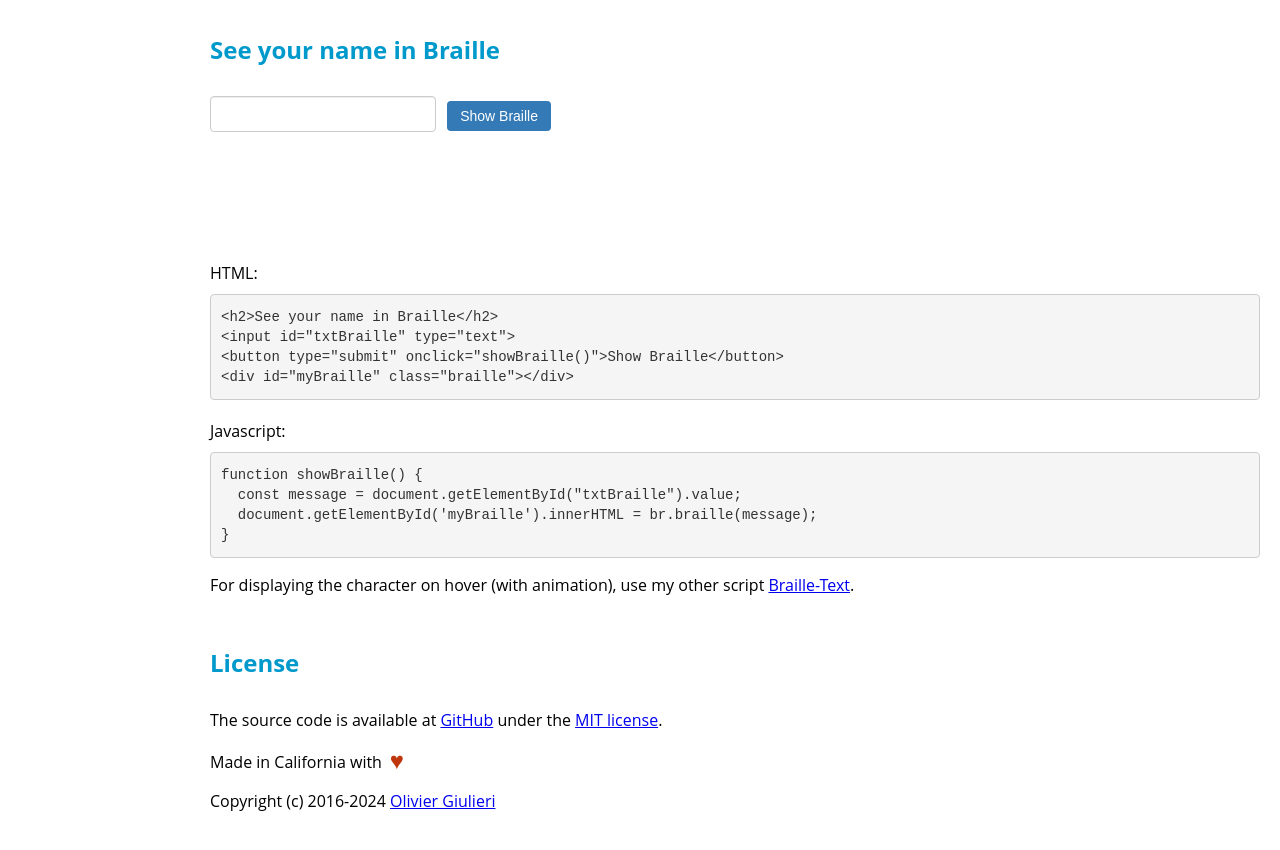
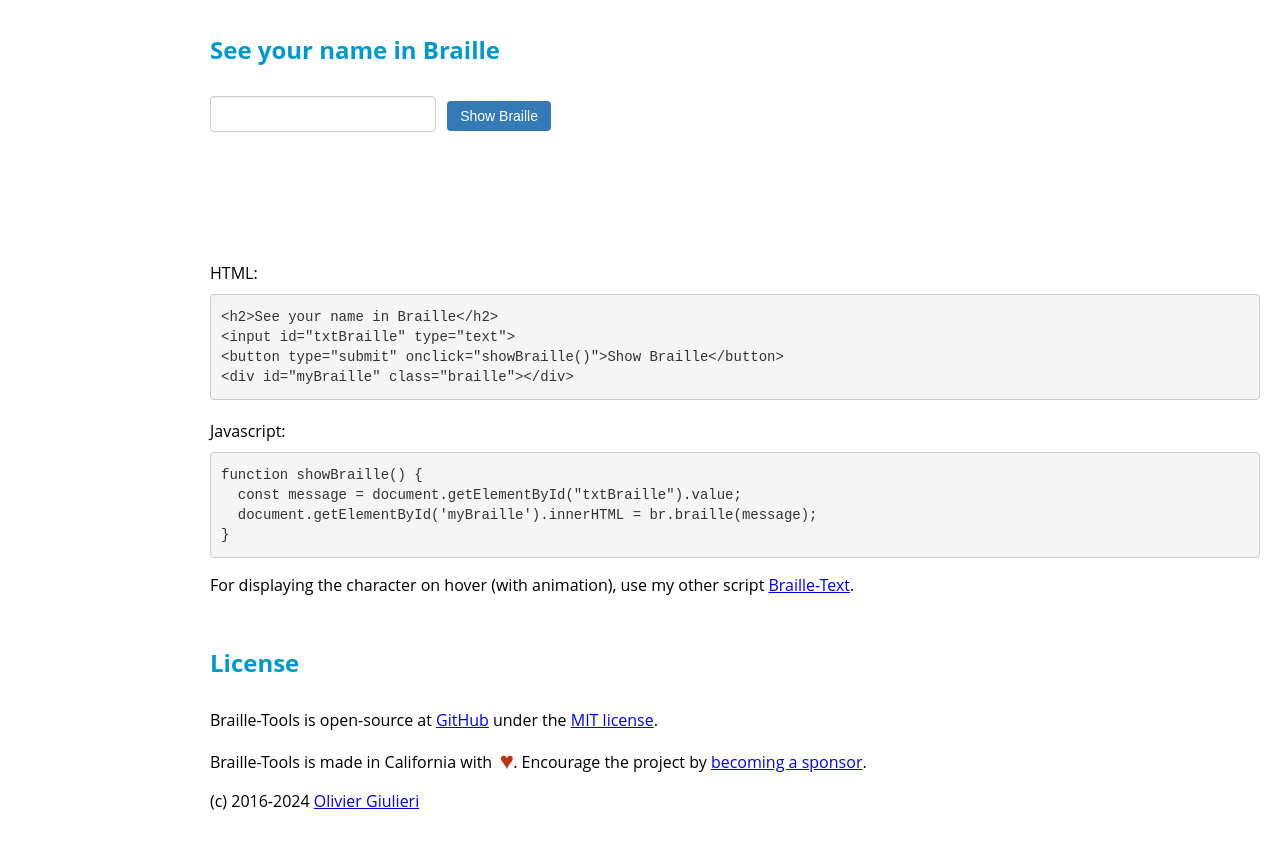
Before and after one commit to evoluteur/braille-tools, a plain HTML site: page index.html in a window 1280 px wide. Shown: the part 3008-3858 px from the top of the page. Drawn offline with Linux system fonts and the light colour scheme; a script that the page names is missing; files whose address does not match are found by name.

Commit message:
Added sponsorship link.

```diff
--- a/index.html
+++ b/index.html
@@ -490,7 +490,7 @@ function showBraille() {
       <div style="min-height: 100%">
         <h2>License</h2>
         <p>
-          The source code is available at
+          Braille-Tools is open-source at
           <a href="https://github.com/evoluteur/braille-tools" target="gh"
             >GitHub</a
           >
@@ -500,12 +500,16 @@ function showBraille() {
             >MIT license</a
           >.
         </p>
-        <div>
-          Made in California with
-          <div class="heart">♥</div>
-        </div>
+
         <p>
-          Copyright (c) 2016-2024
+          Braille-Tools is made in California with
+          <span class="heart">♥</span>. Encourage the project by
+          <a href="https://github.com/sponsors/evoluteur">becoming a sponsor</a
+          >.
+        </p>
+
+        <p>
+          (c) 2016-2024
           <a href="https://evoluteur.github.io/" target="og"
             >Olivier Giulieri</a
           >
```
Also changed, not shown: README.md.
